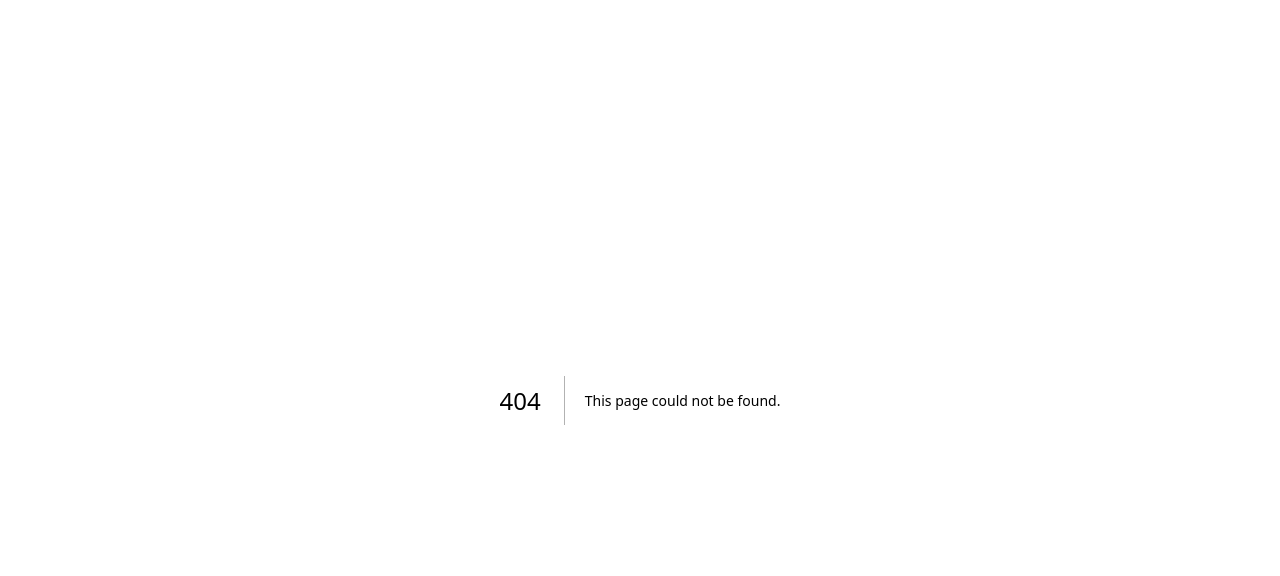
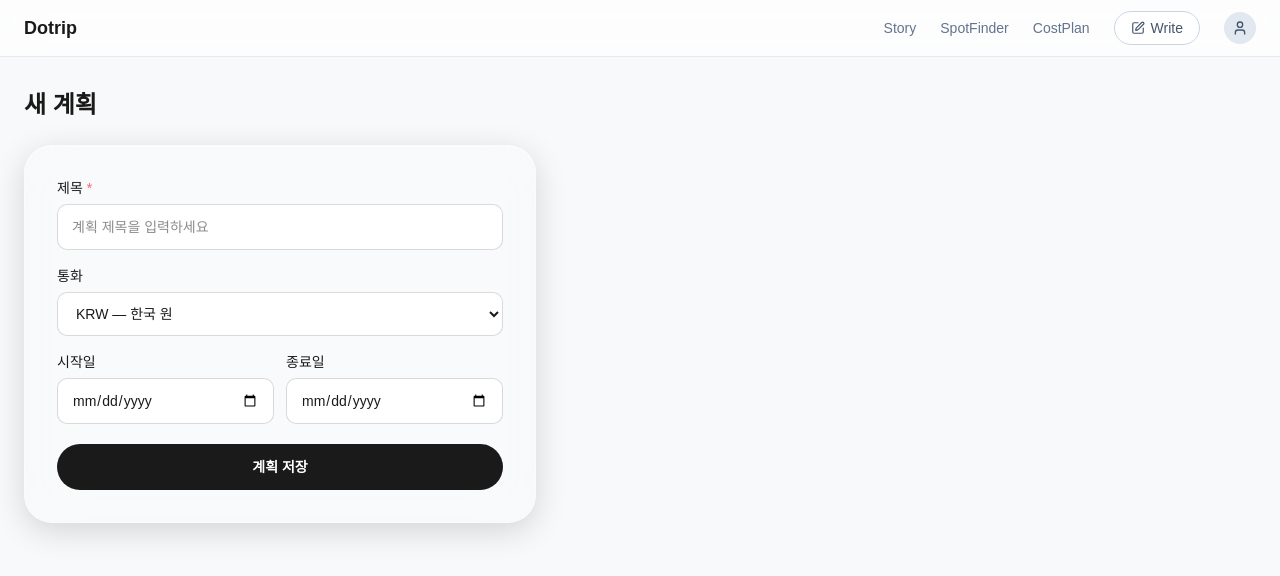
Before and after one commit to hwp-log/devlog, a Next.js app: page /my-plan/new in a window 1280 px wide. Before the commit this address had no page. Shown: the top 576 px of the page. Built offline with nearby package versions, Linux system fonts and the light colour scheme; no server answers; a web font is replaced by a local one.

Commit message:
feat: 0063 마이플랜 새 계획 작성기능 추가

```diff
--- /dev/null
+++ b/app/(protected)/my-plan/new/MyPlanNewForm.tsx
@@ -0,0 +1,79 @@
+'use client';
+import { useActionState } from 'react';
+
+type ActionState = { error: string } | null;
+
+interface Props {
+  action: (prevState: ActionState, formData: FormData) => Promise<ActionState>;
+}
+
+export function MyPlanNewForm({ action }: Props) {
+  const [state, formAction, isPending] = useActionState(action, null);
+
+  return (
+    <div className="glass-outer p-8 max-w-lg">
+      <form action={formAction} className="flex flex-col gap-4">
+        <div className="flex flex-col gap-1.5">
+          <label htmlFor="title" className="text-sm font-medium text-[#1A1A1A]">
+            제목 <span className="text-red-400">*</span>
+          </label>
+          <input
+            id="title"
+            name="title"
+            type="text"
+            required
+            placeholder="계획 제목을 입력하세요"
+            className="border-[0.5px] border-black/15 rounded-[10px] px-[14px] py-3 text-sm text-[#1A1A1A] bg-white focus:outline-none focus:border-black/40 focus:shadow-[0_0_0_3px_rgba(0,0,0,0.08)] transition-all"
+          />
+        </div>
+
+        <div className="flex flex-col gap-1.5">
+          <label htmlFor="currency" className="text-sm font-medium text-[#1A1A1A]">통화</label>
+          <select
+            id="currency"
+            name="currency"
+            defaultValue="KRW"
+            className="border-[0.5px] border-black/15 rounded-[10px] px-[14px] py-3 text-sm text-[#1A1A1A] bg-white focus:outline-none focus:border-black/40 transition-all"
+          >
+            <option value="KRW">KRW — 한국 원</option>
+            <option value="USD">USD — 미국 달러</option>
+            <option value="JPY">JPY — 일본 엔</option>
+          </select>
+        </div>
+
+        <div className="grid grid-cols-2 gap-3">
+          <div className="flex flex-col gap-1.5">
+            <label htmlFor="startDate" className="text-sm font-medium text-[#1A1A1A]">시작일</label>
+            <input
+              id="startDate"
+              name="startDate"
+              type="date"
+              className="border-[0.5px] border-black/15 rounded-[10px] px-[14px] py-3 text-sm text-[#1A1A1A] bg-white focus:outline-none focus:border-black/40 transition-all"
+            />
+          </div>
+          <div className="flex flex-col gap-1.5">
+            <label htmlFor="endDate" className="text-sm font-medium text-[#1A1A1A]">종료일</label>
+            <input
+              id="endDate"
+              name="endDate"
+              type="date"
+              className="border-[0.5px] border-black/15 rounded-[10px] px-[14px] py-3 text-sm text-[#1A1A1A] bg-white focus:outline-none focus:border-black/40 transition-all"
+            />
+          </div>
+        </div>
+
+        {state?.error && (
+          <p role="alert" className="text-sm text-red-600">{state.error}</p>
+        )}
+
+        <button
+          type="submit"
+          disabled={isPending}
+          className="mt-1 bg-[#1A1A1A] text-white rounded-full py-[13px] text-sm font-semibold hover:bg-[#333] transition-colors disabled:opacity-60 disabled:cursor-not-allowed"
+        >
+          {isPending ? '저장 중...' : '계획 저장'}
+        </button>
+      </form>
+    </div>
+  );
+}
--- /dev/null
+++ b/app/(protected)/my-plan/new/actions.ts
@@ -0,0 +1,35 @@
+'use server';
+import { redirect } from 'next/navigation';
+import { createClient } from '@/lib/supabase/server';
+import { prisma } from '@/lib/prisma';
+import type { Currency } from '@prisma/client';
+
+type ActionState = { error: string } | null;
+
+export async function createMyPlanAction(
+  prevState: ActionState,
+  formData: FormData,
+): Promise<ActionState> {
+  const supabase = await createClient();
+  const { data: { user } } = await supabase.auth.getUser();
+  if (!user) redirect('/login');
+
+  const title = formData.get('title')?.toString().trim() ?? '';
+  const currency = (formData.get('currency')?.toString() ?? 'KRW') as Currency;
+  const startDateRaw = formData.get('startDate')?.toString();
+  const endDateRaw = formData.get('endDate')?.toString();
+
+  if (!title) return { error: '제목을 입력해주세요' };
+
+  await prisma.myPlan.create({
+    data: {
+      ownerId: user.id,
+      title,
+      currency,
+      startDate: startDateRaw ? new Date(startDateRaw) : null,
+      endDate: endDateRaw ? new Date(endDateRaw) : null,
+    },
+  });
+
+  redirect('/my-plan');
+}
--- /dev/null
+++ b/app/(protected)/my-plan/new/page.tsx
@@ -0,0 +1,11 @@
+import { MyPlanNewForm } from './MyPlanNewForm';
+import { createMyPlanAction } from './actions';
+
+export default function MyPlanNewPage() {
+  return (
+    <div>
+      <h1 className="text-2xl font-bold text-[#1A1A1A] mb-6">새 계획</h1>
+      <MyPlanNewForm action={createMyPlanAction} />
+    </div>
+  );
+}
--- a/app/(protected)/my-plan/page.tsx
+++ b/app/(protected)/my-plan/page.tsx
@@ -1,3 +1,4 @@
+import Link from 'next/link';
 import { createClient } from '@/lib/supabase/server';
 import { prisma } from '@/lib/prisma';
 
@@ -14,12 +15,12 @@ export default async function MyPlanPage() {
     <div>
       <div className="flex items-center justify-between mb-6">
         <h1 className="text-2xl font-bold text-[#1A1A1A]">My Plan</h1>
-        <button
-          className="bg-[#1A1A1A] text-white px-5 py-2 rounded-full text-sm opacity-40 cursor-not-allowed"
-          disabled
+        <Link
+          href="/my-plan/new"
+          className="bg-[#1A1A1A] text-white px-5 py-2 rounded-full text-sm"
         >
           새 계획
-        </button>
+        </Link>
       </div>
 
       {plans.length === 0 ? (
@@ -31,8 +32,11 @@ export default async function MyPlanPage() {
           {plans.map((plan) => (
             <div key={plan.id} className="glass-outer p-6">
               <h2 className="text-lg font-semibold text-[#1A1A1A]">{plan.title}</h2>
+              <p className="text-sm text-slate-500 mt-1">{plan.currency}</p>
               <p className="text-xs text-slate-400 mt-2">
-                {plan.createdAt.toLocaleDateString('ko-KR')}
+                {plan.startDate && plan.endDate
+                  ? `${plan.startDate.toLocaleDateString('ko-KR')} ~ ${plan.endDate.toLocaleDateString('ko-KR')}`
+                  : '기간 미설정'}
               </p>
             </div>
           ))}
```
